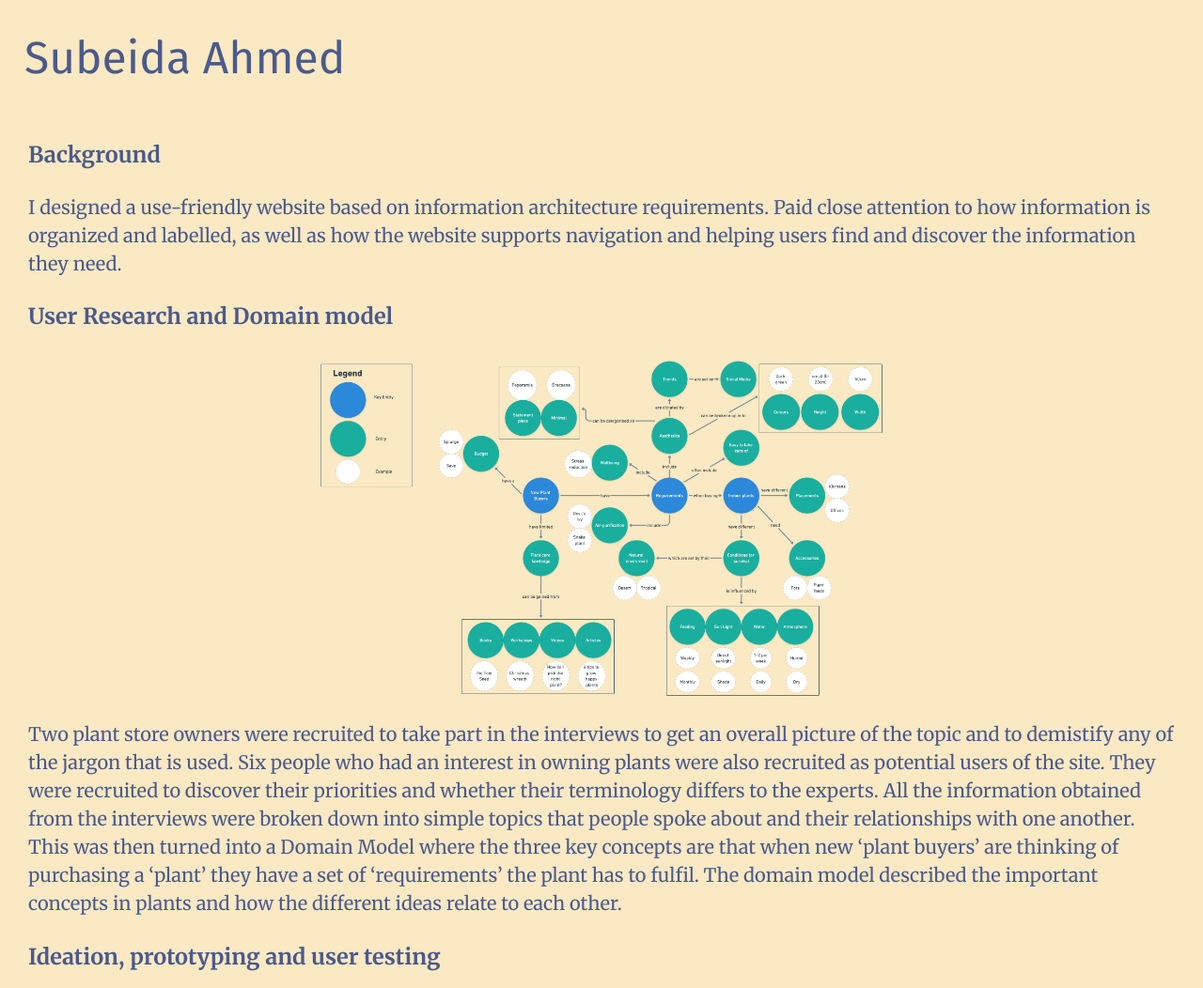
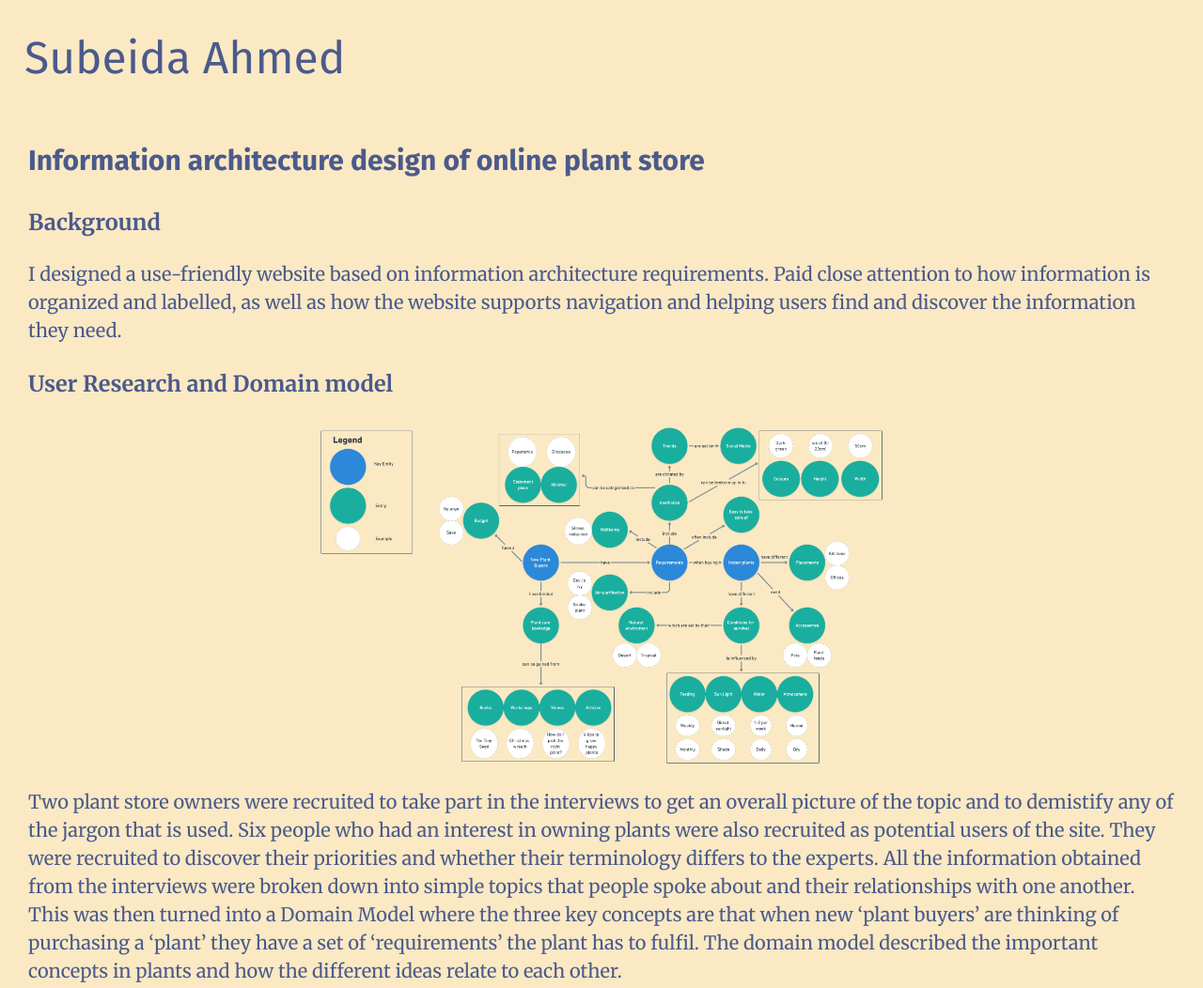
Before and after one commit to subeida91/subeida91.github.io, a website: page plantstore.html in a window 1280 px wide. Shown: the top 1052 px of the page at 94% size. Drawn offline with Linux system fonts and the light colour scheme.

Commit message:
Update plantstore.html

```diff
--- a/plantstore.html
+++ b/plantstore.html
@@ -20,7 +20,11 @@
 
   </header>
 
-  <section><h3>Background</h3>
+
+  <section>
+    <h1>Information architecture design of online plant store</h1>
+
+    <h3>Background</h3>
   <p>
     I designed a use-friendly website based on information architecture requirements. Paid close attention to how information is organized and labelled, as well as how the website supports navigation and helping users find and discover the information they need.
 </a></p>
```
